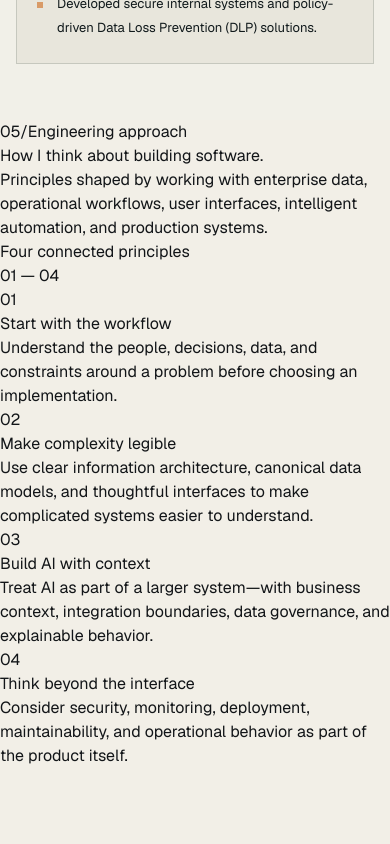
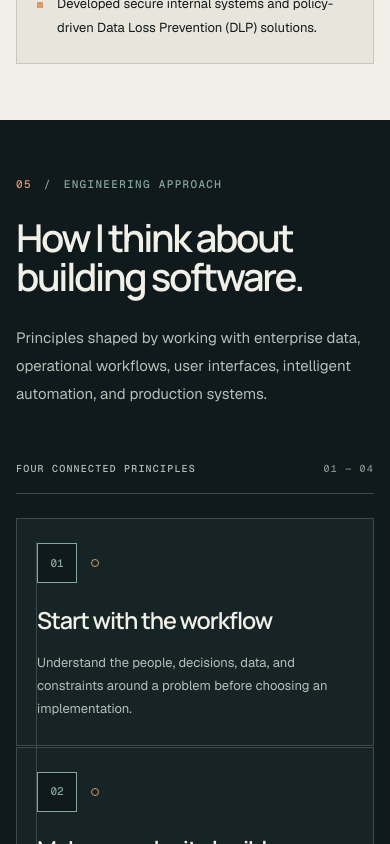
Before and after one commit to weexdayend/uigerhana-space, a Next.js app: page / in a window 390 px wide. Shown: the part 8900-9744 px from the top of the page. Built offline with nearby package versions, Linux system fonts and the light colour scheme.

Commit message:
style(approach): map principles with System Atlas route

```diff
--- a/src/app/globals.css
+++ b/src/app/globals.css
@@ -3491,3 +3491,282 @@ body {
     transition-duration: 0.01ms !important;
   }
 }
+
+
+/* System Atlas — Engineering approach */
+.atlas-approach {
+  --atlas-approach-space: clamp(3.5rem, 7vw, 6.5rem);
+  --atlas-approach-card-y: clamp(1.5rem, 2.5vw, 2rem);
+  --atlas-approach-card-x: clamp(1.25rem, 2vw, 1.75rem);
+  position: relative;
+  overflow: clip;
+  background: var(--atlas-ink);
+  color: var(--limestone);
+  padding-block: var(--atlas-approach-space);
+}
+
+.atlas-approach__container {
+  width: min(100%, 86rem);
+  margin-inline: auto;
+  padding-inline: 1rem;
+}
+
+.atlas-approach__header {
+  display: grid;
+  grid-template-columns: minmax(0, 1.1fr) minmax(16rem, 0.9fr);
+  align-items: end;
+  gap: clamp(2rem, 6vw, 6rem);
+}
+
+.atlas-approach__heading {
+  min-width: 0;
+}
+
+.atlas-approach__eyebrow,
+.atlas-approach__route-heading {
+  font-family: var(--font-geist-mono), ui-monospace, monospace;
+  font-size: 0.6875rem;
+  font-weight: 500;
+  letter-spacing: 0.12em;
+  line-height: 1.6;
+  text-transform: uppercase;
+}
+
+.atlas-approach__eyebrow {
+  display: flex;
+  align-items: center;
+  gap: 0.75rem;
+  margin: 0;
+  color: var(--sea-glass);
+}
+
+.atlas-approach__eyebrow span:first-child {
+  color: var(--signal-copper);
+}
+
+.atlas-approach__heading h2 {
+  max-width: 15ch;
+  margin: clamp(1.5rem, 3vw, 2.5rem) 0 0;
+  color: var(--limestone);
+  font-family: var(--font-manrope), system-ui, sans-serif;
+  font-size: clamp(2.4rem, 5.2vw, 4.75rem);
+  font-weight: 600;
+  line-height: 1.02;
+  letter-spacing: -0.06em;
+  overflow-wrap: anywhere;
+}
+
+.atlas-approach__introduction {
+  max-width: 48ch;
+  margin: 0 0 0.375rem;
+  color: var(--fog);
+  font-size: clamp(0.9375rem, 1.15vw, 1.0625rem);
+  line-height: 1.85;
+  overflow-wrap: anywhere;
+}
+
+.atlas-approach__route-heading {
+  display: flex;
+  align-items: center;
+  justify-content: space-between;
+  gap: 1rem;
+  margin-top: clamp(3rem, 6vw, 5rem);
+  border-bottom: 1px solid var(--contour-line);
+  padding-bottom: 1rem;
+  color: var(--fog);
+}
+
+.atlas-approach__route-heading p,
+.atlas-approach__route-heading span {
+  margin: 0;
+}
+
+.atlas-approach__route-heading span {
+  color: var(--sage-graphite);
+  white-space: nowrap;
+}
+
+.atlas-approach__principles {
+  position: relative;
+  display: grid;
+  grid-template-columns: repeat(4, minmax(0, 1fr));
+  gap: 1px;
+  margin: 1.5rem 0 0;
+  border: 1px solid var(--contour-line);
+  background: var(--contour-line);
+  padding: 0;
+  list-style: none;
+}
+
+.atlas-approach__principles::before {
+  position: absolute;
+  z-index: 1;
+  top: 2.75rem;
+  right: 3.25rem;
+  left: 3.25rem;
+  height: 1px;
+  background: var(--sea-glass);
+  content: "";
+  pointer-events: none;
+}
+
+.atlas-approach__principle {
+  min-width: 0;
+  background: var(--deep-mineral);
+}
+
+.atlas-approach__principle article {
+  --py: var(--atlas-approach-card-y);
+  --px: var(--atlas-approach-card-x);
+  position: relative;
+  display: flex;
+  min-width: 0;
+  min-height: clamp(18rem, 26vw, 22rem);
+  flex-direction: column;
+  background: var(--deep-mineral);
+  padding: var(--py) var(--px);
+}
+
+.atlas-approach__waypoint {
+  position: relative;
+  z-index: 2;
+  display: flex;
+  align-items: center;
+  gap: 0.875rem;
+}
+
+.atlas-approach__waypoint span {
+  display: grid;
+  width: 2.5rem;
+  height: 2.5rem;
+  flex: 0 0 auto;
+  place-items: center;
+  border: 1px solid var(--sea-glass);
+  background: var(--deep-mineral);
+  color: var(--sea-glass);
+  font-family: var(--font-geist-mono), ui-monospace, monospace;
+  font-size: 0.6875rem;
+  font-weight: 500;
+  line-height: 1;
+}
+
+.atlas-approach__waypoint i {
+  display: block;
+  width: 0.5rem;
+  height: 0.5rem;
+  flex: 0 0 auto;
+  border: 1px solid var(--signal-copper);
+  border-radius: 50%;
+  background: var(--deep-mineral);
+}
+
+.atlas-approach__principle-copy {
+  margin-top: auto;
+  padding-top: 3rem;
+}
+
+.atlas-approach__principle-copy h3 {
+  max-width: 15ch;
+  margin: 0;
+  color: var(--limestone);
+  font-family: var(--font-manrope), system-ui, sans-serif;
+  font-size: clamp(1.375rem, 2vw, 1.75rem);
+  font-weight: 600;
+  line-height: 1.16;
+  letter-spacing: -0.045em;
+  overflow-wrap: anywhere;
+}
+
+.atlas-approach__principle-copy p {
+  max-width: 38ch;
+  margin: 1rem 0 0;
+  color: var(--fog);
+  font-size: 0.8125rem;
+  line-height: 1.8;
+  overflow-wrap: anywhere;
+}
+
+@media (max-width: 60rem) {
+  .atlas-approach__header {
+    grid-template-columns: minmax(0, 1fr);
+    gap: 1.75rem;
+  }
+
+  .atlas-approach__introduction {
+    max-width: 60ch;
+  }
+
+  .atlas-approach__principles {
+    grid-template-columns: repeat(2, minmax(0, 1fr));
+  }
+
+  .atlas-approach__principles::before {
+    display: none;
+  }
+
+  .atlas-approach__principle article {
+    min-height: 18rem;
+  }
+}
+
+@media (max-width: 42rem) {
+  .atlas-approach__route-heading {
+    align-items: flex-start;
+    font-size: 0.625rem;
+  }
+
+  .atlas-approach__principles {
+    grid-template-columns: minmax(0, 1fr);
+    gap: 1px;
+    border: 0;
+    background: transparent;
+    padding-left: 0;
+  }
+
+  .atlas-approach__principles::before {
+    display: block;
+    top: 1.5rem;
+    right: auto;
+    bottom: 1.5rem;
+    left: 1.25rem;
+    width: 1px;
+    height: auto;
+    background: var(--contour-line);
+  }
+
+  .atlas-approach__principle {
+    background: transparent;
+  }
+
+  .atlas-approach__principle article {
+    --atlas-approach-card-y: 1.5rem;
+    --atlas-approach-card-x: 1.25rem;
+    min-height: auto;
+    border: 1px solid var(--contour-line);
+    padding: var(--py) var(--px);
+  }
+
+  .atlas-approach__waypoint span {
+    background: var(--atlas-ink);
+  }
+
+  .atlas-approach__principle-copy {
+    padding-top: 1.5rem;
+  }
+
+  .atlas-approach__principle-copy h3 {
+    max-width: 18ch;
+    font-size: clamp(1.375rem, 6vw, 1.75rem);
+  }
+}
+
+@media (prefers-reduced-motion: reduce) {
+  .atlas-approach *,
+  .atlas-approach *::before,
+  .atlas-approach *::after {
+    scroll-behavior: auto !important;
+    animation-duration: 0.01ms !important;
+    animation-iteration-count: 1 !important;
+    transition-duration: 0.01ms !important;
+  }
+}
```
